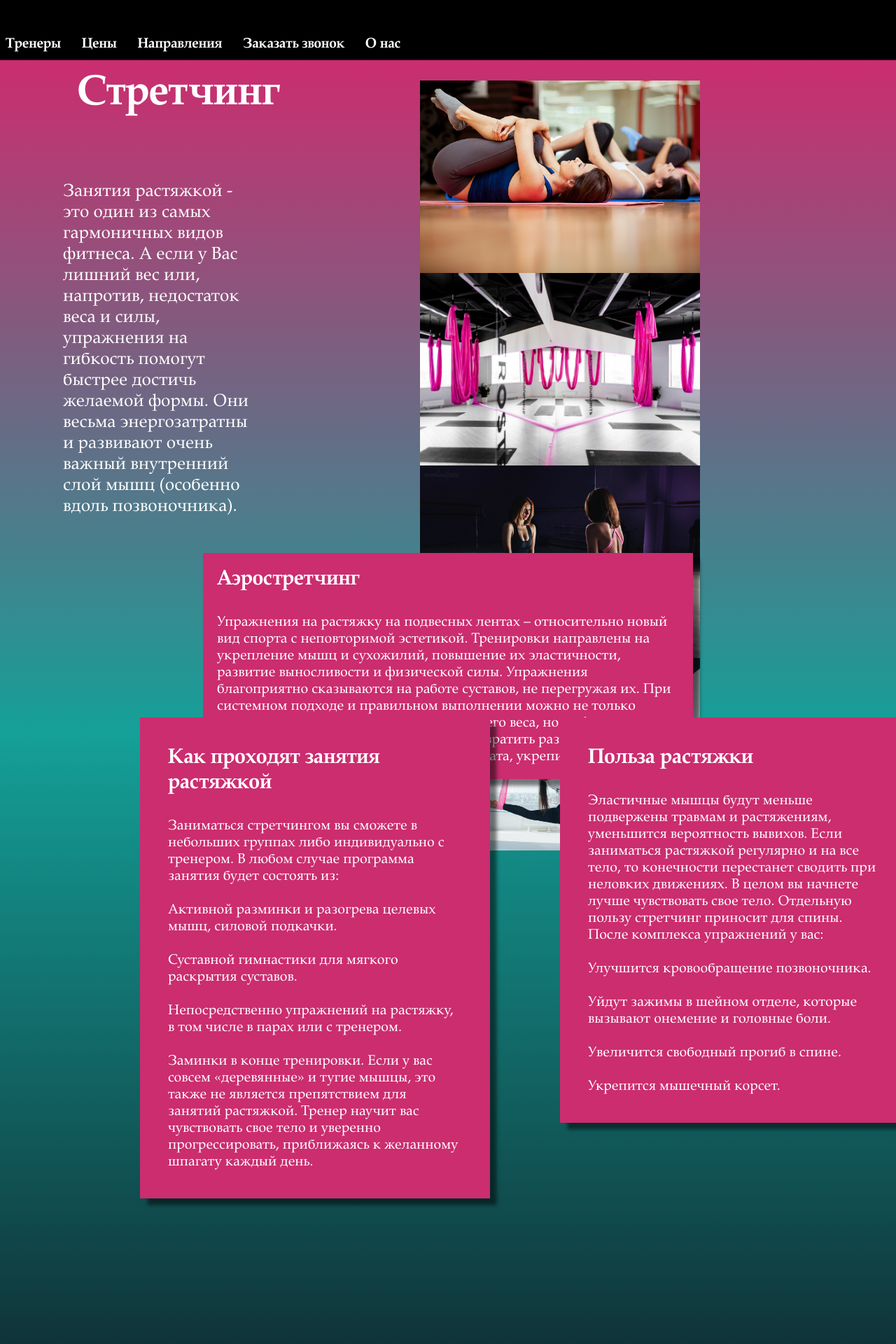
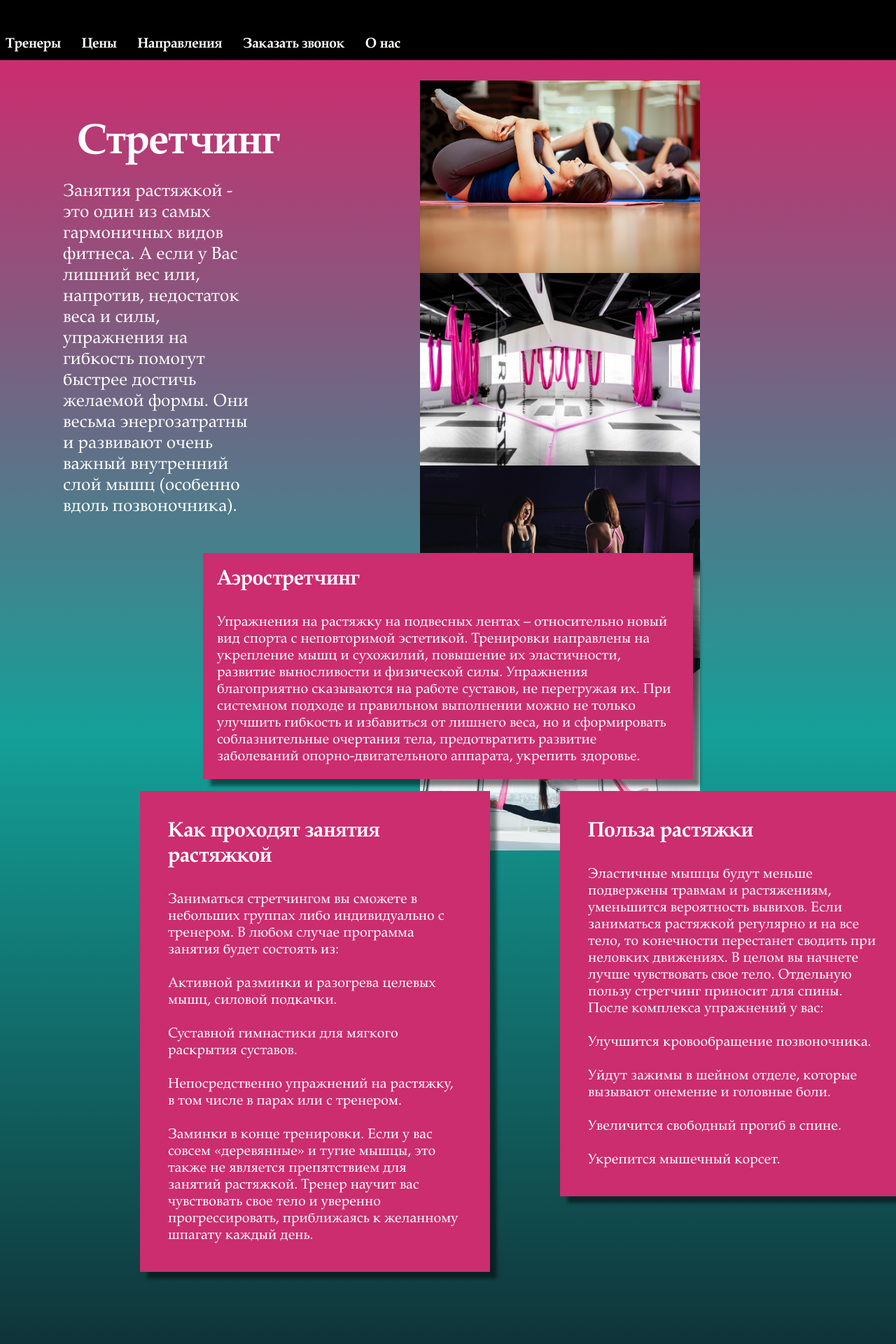
Before and after one commit to algorithm-ssau/SportCenter, a React (Create React App) app in the folder my-app/: page /Direct6 in a window 1280 px wide. Shown: the top 1920 px of the page at 70% size. Built offline with nearby package versions, Linux system fonts and the light colour scheme; no server answers.

Commit message:
редактирование файлов direct6

```diff
--- a/my-app/src/Direct6.css
+++ b/my-app/src/Direct6.css
@@ -1,7 +1,7 @@
 .box17{
 
     position:absolute;
-    top:1025px;
+    top:1130px;
     left:200px;
 
 }
@@ -9,7 +9,7 @@
 .box18{
 
     position:absolute;
-    top:1025px;
+    top:1130px;
     left:800px;
 
 }
--- a/my-app/src/Direct6.js
+++ b/my-app/src/Direct6.js
@@ -15,7 +15,7 @@ function Direct6(){
                 <div className="Direct">
                     <br></br>
 
-                    <div className="box1">
+                    <div className="boxs1">
                         <div style={{  fontFamily: "Garamond", fontWeight: "bold",fontSize: "60px"}}>Стретчинг</div>
                     </div>
 
```
